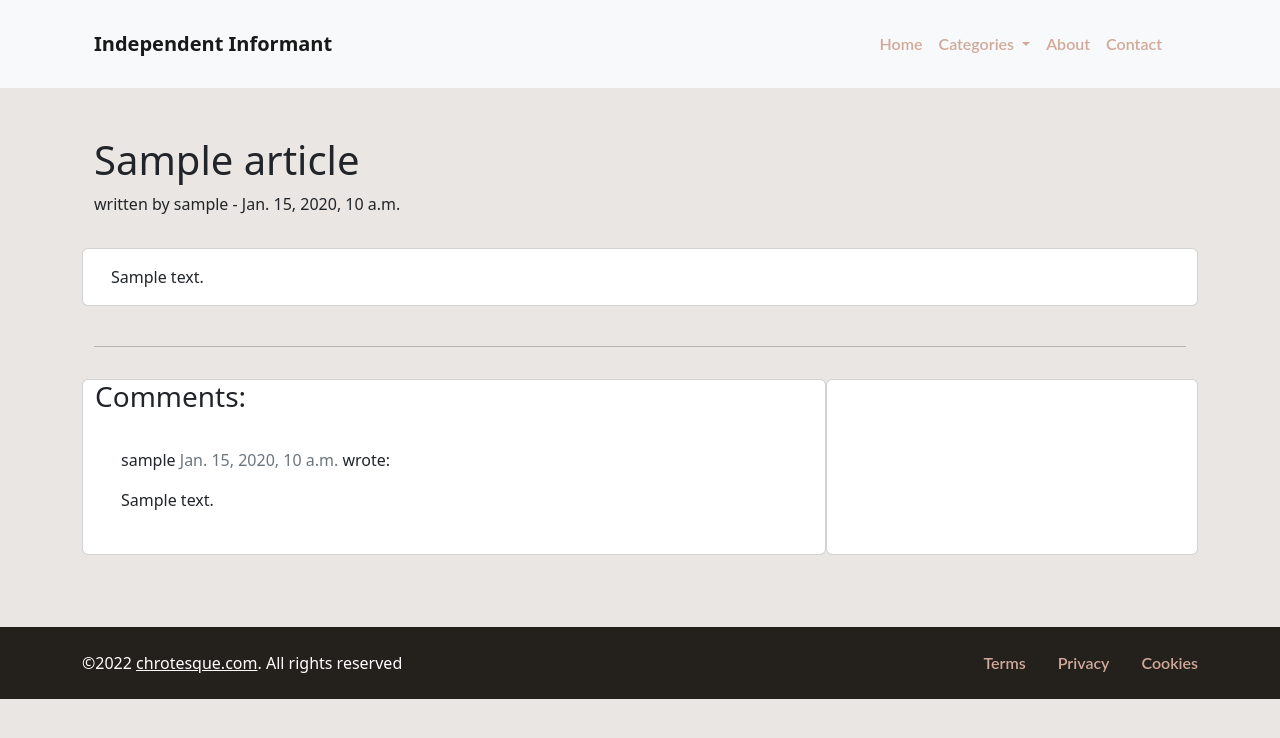
After one commit to Chrotesque/ci-portfolio-project-4, a Django app: a page that uses templates/base.html in a window 1280 px wide. The commit adds this page. Shown: the top 738 px of the page. Run offline with Django 3.2, Linux system fonts and the light colour scheme; tables that the repository leaves empty hold one stand-in row (values such as "Sample post").

Commit message:
Add article detail view, category to base inject

```diff
--- a/indinf/settings.py
+++ b/indinf/settings.py
@@ -72,6 +72,7 @@ TEMPLATES = [
                 'django.template.context_processors.request',
                 'django.contrib.auth.context_processors.auth',
                 'django.contrib.messages.context_processors.messages',
+                'news.context_processor.add_categories_to_context',
             ],
         },
     },
--- /dev/null
+++ b/news/context_processor.py
@@ -0,0 +1,8 @@
+from .models import Category
+
+
+def add_categories_to_context(request):
+    categories = Category.objects.order_by('name')
+    return {
+        'categories': categories
+    }
--- a/news/models.py
+++ b/news/models.py
@@ -5,10 +5,11 @@ from cloudinary.models import CloudinaryField
 
 class Category(models.Model):
     name = models.CharField(max_length=30, unique=True)
-    slug = models.SlugField(max_length=30, null=True, unique=True)
+    slug = models.SlugField(max_length=30, unique=True)
 
     class Meta:
         ordering = ['name']
+        verbose_name_plural = "Categories"
 
     def __str__(self):
         return self.name
@@ -31,7 +32,7 @@ class Article(CommonFields):
                                related_name='articles')
     category = models.ForeignKey(Category, on_delete=models.SET_NULL,
                                  null=True)
-    header_image = CloudinaryField('image', default='placerholder')
+    header_image = CloudinaryField('image', default='placeholder')
 
     class Meta:
         ordering = ['created_date']
--- a/news/urls.py
+++ b/news/urls.py
@@ -2,10 +2,9 @@ from . import views
 from django.urls import path
 
 
-# urlpatterns = [
-#     path('', views.ArticleList.as_view(), name='home'),
-# ]
-
 urlpatterns = [
-    path('', views.view_items, name='home'),
+    path('', views.ArticleList.as_view(), name='home'),
+    path('about/', views.ArticleList.as_view(), name='about'),
+    path('contact/', views.ArticleList.as_view(), name='contact'),
+    path('<slug:slug>/', views.ArticleView.as_view(), name='article_detail'),
 ]
--- a/news/views.py
+++ b/news/views.py
@@ -1,33 +1,38 @@
 from django.core.paginator import Paginator
-from django.shortcuts import render
-from django.views import generic
+from django.shortcuts import render, get_object_or_404
+from django.views import generic, View
 from .models import Article, Category
 
 
-# class ArticleList(generic.ListView):
-#     model = Article
-#     queryset = Article.objects.filter(visible=1).order_by('-created_date')
-#     template_name = 'index.html'
-#     paginate_by = 10
+# adds categories to navigation on base.html
+def categories_to_base(request):
+    categories = Category.objects.order_by('name')
+    context = {'categories', }
+    return render(request, "base_html", context)
 
 
-# class CategoryList(generic.ListView):
-#     model = Category
-#     queryset = Category.objects.order_by('name')
-#     template_name = 'index.html'
+# listing of articles in index.html
+class ArticleList(generic.ListView):
+    model = Article
+    queryset = Article.objects.filter(visible=True).order_by('-created_date')
+    template_name = 'index.html'
+    paginate_by = 2
 
-def view_items(request):
-    articles = Article.objects.filter(visible=1).order_by('-created_date')
-    categories = Category.objects.order_by('name')
 
-    paginator = Paginator(articles, 3)
-    page_number = request.GET.get('page')
-    page_obj = paginator.get_page(page_number)
+# detailed article view
+class ArticleView(View):
 
-    context = {
-        'articles': articles,
-        'categories': categories,
-        'page_obj': page_obj
-    }
+    def get(self, request, slug, *args, **kwargs):
+        queryset = Article.objects.filter(visible=True)
+        article = get_object_or_404(queryset, slug=slug)
+        comments = article.comments.filter(visible=True) \
+            .order_by('created_date')
 
-    return render(request, 'index.html', context)
+        return render(
+            request,
+            "article_detail.html",
+            {
+                "article": article,
+                "comments": comments
+            }
+        )
--- /dev/null
+++ b/templates/article_detail.html
@@ -0,0 +1,71 @@
+{% extends 'base.html' %} {% block content %}
+
+<div class="masthead">
+    <div class="container">
+        <div class="row g-0">
+            <div class="col-md-6 masthead-text">
+                <!-- Post title goes in these h1 tags -->
+                <h1 class="post-title">{{ article.title }}</h1>
+                <!-- Post author goes before the | the post's created date goes after -->
+                <p class="post-subtitle">written by {{ article.author }} - {{ article.created_date }}</p>
+            </div>
+            <div class="d-none d-md-block col-md-6 masthead-image">
+                <!-- The featured image URL goes in the src attribute -->
+                {% if "placerholder" in article.header_image.url %}
+                <img src="https://codeinstitute.s3.amazonaws.com/fullstack/blog/default.jpg" width="100%">
+                {% else %}
+                <img src=" {{ article.header_image.url }}" width="100%">
+                {% endif %}
+            </div>
+        </div>
+    </div>
+</div>
+
+<div class="container">
+    <div class="row">
+        <div class="col card mb-4  mt-3 left  top">
+            <div class="card-body">
+                <!-- The post content goes inside the card-text. -->
+                <!-- Use the | safe filter inside the template tags -->
+                <p class="card-text ">
+                    {{ article.body | safe }}
+                </p>
+            </div>
+        </div>
+    </div>
+    <div class="row">
+        <div class="col">
+            <hr>
+        </div>
+    </div>
+    <div class="row">
+        <div class="col-md-8 card mb-4  mt-3 ">
+            <h3>Comments:</h3>
+            <div class="card-body">
+                <!-- We want a for loop inside the empty control tags to iterate through each comment in comments -->
+                {% for comment in comments %}
+                <div class="comments" style="padding: 10px;">
+                    <p class="font-weight-bold">
+                        <!-- The commenter's name goes here. Check the model if you're not sure what that is -->
+                        {{ comment.author }}
+                        <span class=" text-muted font-weight-normal">
+                            <!-- The comment's created date goes here -->
+                            {{ comment.created_date }}
+                        </span> wrote:
+                    </p>
+                    <!-- The body of the comment goes before the | -->
+                    {{ comment.body | linebreaks }}
+                </div>
+                <!-- Our for loop ends here -->
+                {% endfor %}
+            </div>
+        </div>
+        <div class="col-md-4 card mb-4  mt-3 ">
+            <div class="card-body">
+                <!-- For later -->
+            </div>
+        </div>
+    </div>
+</div>
+
+{% endblock content %}
--- a/templates/base.html
+++ b/templates/base.html
@@ -24,7 +24,7 @@
                 <div class="col-md-12">
                     <nav class="navbar navbar-expand-md">
                         <div class="container-fluid">
-                            <a class="navbar-brand" href="#">Independent Informant</a>
+                            <a class="navbar-brand" href="{% url 'home' %}">Independent Informant</a>
                             <button class="navbar-toggler" type="button" data-bs-toggle="offcanvas" data-bs-target="#offcanvasNavbar" aria-controls="offcanvasNavbar">
                                 <span class="navbar-toggler-icon"></span>
                             </button>
@@ -36,23 +36,23 @@
                                 <div class="offcanvas-body">
                                     <ul class="navbar-nav justify-content-end flex-grow-1 pe-3">
                                         <li class="nav-item">
-                                            <a href="#" class="nav-link">Home</a>
+                                            <a href="{% url 'home' %}" class="nav-link">Home</a>
                                         </li>
                                         <li class="nav-item dropdown">
                                             <a class="nav-link dropdown-toggle" href="#" role="button" data-bs-toggle="dropdown" aria-expanded="false">
                                                 Categories
                                             </a>
                                             <ul class="dropdown-menu dropdown-menu-dark">
-                                                {% block nav %}
-                                                <!-- Content Goes here -->
-                                                {% endblock nav %}
+                                                {% for category in categories %}
+                                                <li><a class="dropdown-item" href="{{ category.slug }}/#">{{ category.name }}</a></li>
+                                                {% endfor %}
                                             </ul>
                                         </li>
                                         <li class="nav-item">
-                                            <a href="#" class="nav-link">About</a>
+                                            <a href="{% url 'about' %}" class="nav-link">About</a>
                                         </li>
                                         <li class="nav-item">
-                                            <a href="#" class="nav-link">Contact</a>
+                                            <a href="{% url 'contact' %}" class="nav-link">Contact</a>
                                         </li>
                                     </ul>
                                 </div>
```
Also changed, not shown: templates/index.html (+2 -10 lines), news/migrations/0005_alter_article_header_image.py (added).
